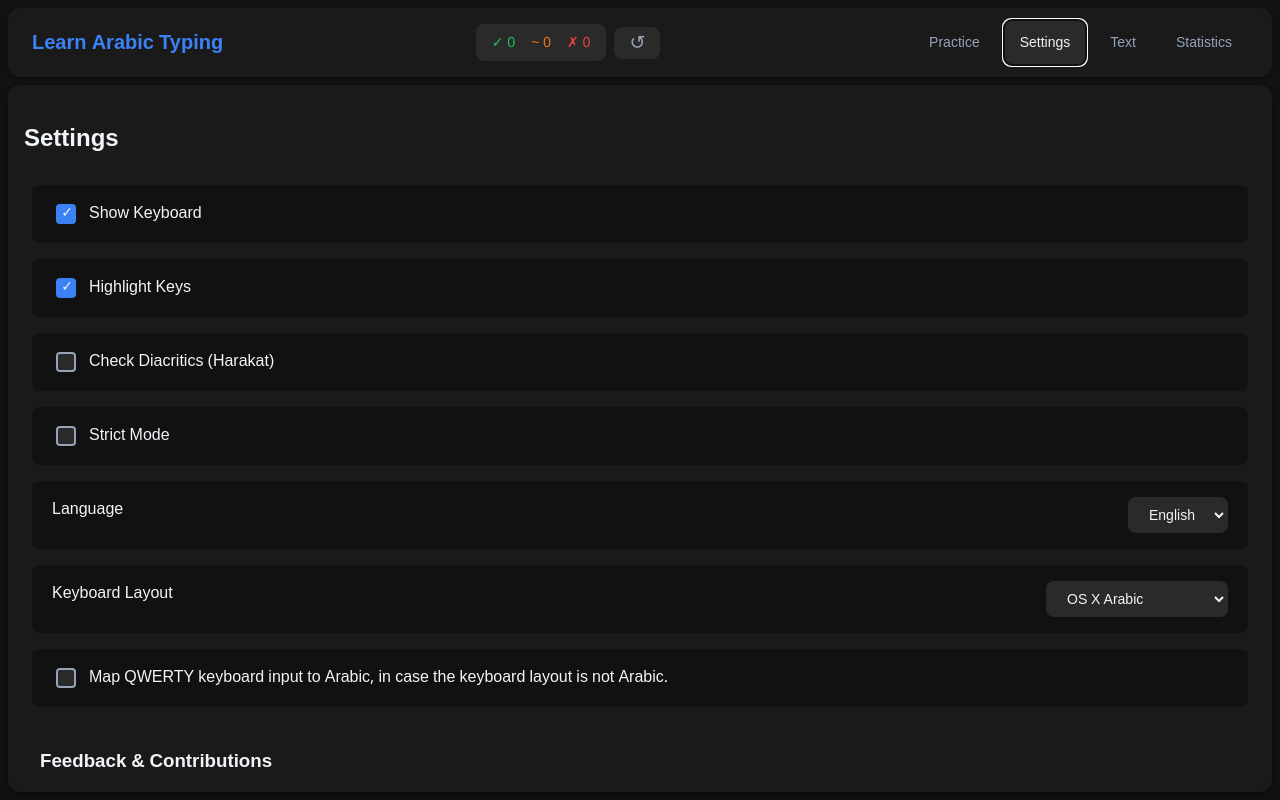
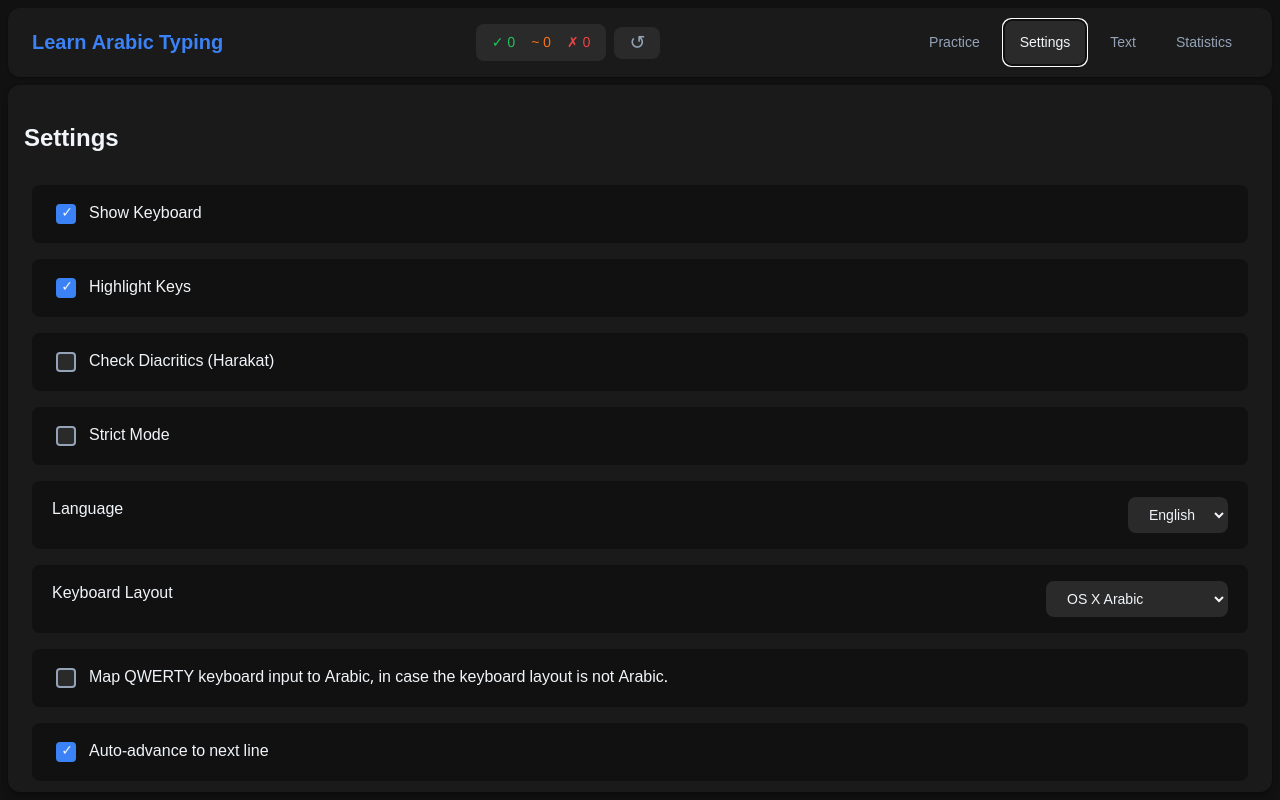
Before and after one commit to sjoemelsoftware/arabic-typing-tutor, a React (Vite) app: page / in a window 1280 px wide. Both pictures are taken after a click on the button "Settings". Built offline with nearby package versions, Linux system fonts and the light colour scheme.

Commit message:
Add auto advance to settings

```diff
--- a/src/App.tsx
+++ b/src/App.tsx
@@ -16,6 +16,7 @@ interface Settings {
   language: Language;
   keyboardLayout: string;
   useQwertyMapping: boolean;
+  autoAdvance: boolean;
 }
 
 type Language = "en" | "ar";
@@ -36,6 +37,7 @@ function App() {
           language: "en",
           keyboardLayout: "osx-arabic",
           useQwertyMapping: false,
+          autoAdvance: true,
         };
   });
 
@@ -377,12 +379,12 @@ function App() {
         const updatedInput = currentLineInput + mappedChar;
         newInputLines[currentLineIndex] = updatedInput;
 
-        // Auto-advance to next line when last character is typed
+        // Auto-advance to next line when last character is typed (if enabled)
         const isLastCharacter =
           updatedInput.length === currentTargetLine.length;
         const hasNextLine = currentLineIndex < lines.length - 1;
 
-        if (isLastCharacter && hasNextLine) {
+        if (isLastCharacter && hasNextLine && settings.autoAdvance) {
           while (newInputLines.length <= currentLineIndex + 1) {
             newInputLines.push("");
           }
@@ -446,13 +448,13 @@ function App() {
     }
     newInputLines[currentLineIndex] = newInput;
 
-    // Auto-advance to next line when last character is typed
+    // Auto-advance to next line when last character is typed (if enabled)
     // Check if we just typed the last character of the current line
     const isLastCharacter =
       newLength > oldLength && newInput.length === currentTargetLine.length;
     const hasNextLine = currentLineIndex < lines.length - 1;
 
-    if (isLastCharacter && hasNextLine) {
+    if (isLastCharacter && hasNextLine && settings.autoAdvance) {
       // Ensure we have an array entry for the next line
       while (newInputLines.length <= currentLineIndex + 1) {
         newInputLines.push("");
@@ -847,6 +849,14 @@ function App() {
                 />
                 <span>{t("settings.useQwertyMapping")}</span>
               </label>
+              <label>
+                <input
+                  type="checkbox"
+                  checked={settings.autoAdvance}
+                  onChange={() => toggleSetting("autoAdvance")}
+                />
+                <span>{t("settings.autoAdvance")}</span>
+              </label>
             </div>
             <GitHubInfo language={settings.language} />
           </div>
--- a/src/i18n/translations.ts
+++ b/src/i18n/translations.ts
@@ -23,6 +23,7 @@ export const translations: Translations = {
         "لوحة المفاتيح الافتراضية غير متوفرة على الأجهزة المحمولة",
       useQwertyMapping:
         "قم بتعيين إدخال لوحة مفاتيح QWERTY إلى اللغة العربية، في حال لم يكن تخطيط لوحة المفاتيح باللغة العربية.",
+      autoAdvance: "الانتقال التلقائي للسطر التالي",
       qwertyMappingEnabledNote:
         "تم اكتشاف لوحة مفاتيح عربية - تم تعطيل تحويل QWERTY",
       qwertyMappingDisabledNote:
@@ -73,6 +74,7 @@ export const translations: Translations = {
       keyboardMobileNote: "Virtual keyboard is not available on mobile devices",
       useQwertyMapping:
         "Map QWERTY keyboard input to Arabic, in case the keyboard layout is not Arabic.",
+      autoAdvance: "Auto-advance to next line",
       qwertyMappingEnabledNote:
         "Detected English keyboard input - QWERTY to Arabic mapping enabled",
       qwertyMappingDisabledNote:
```
